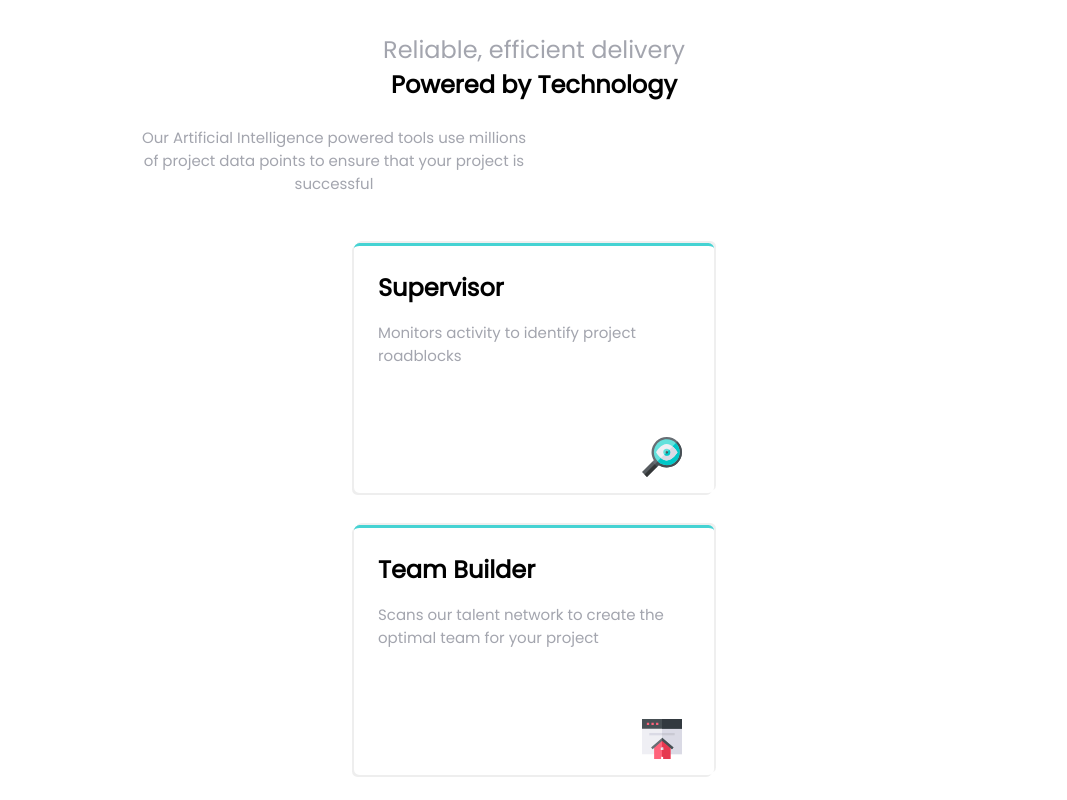
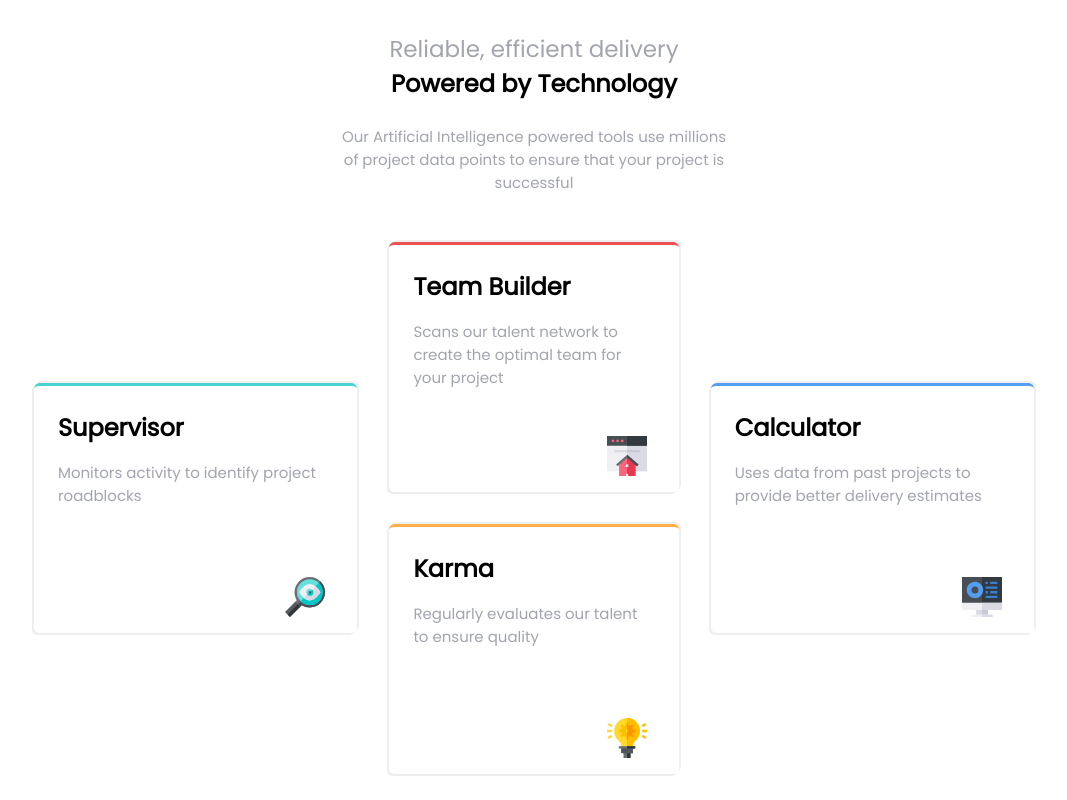
Before and after one commit to cleverAkanimoh/four-card-feature-section, a plain HTML site: page index.html in a window 1280 px wide. Shown: the top 800 px of the page, without its empty margins (106-1173 px from the left). Drawn offline with Linux system fonts and the light colour scheme.

Commit message:
modified style.css in .

```diff
--- a/style.css
+++ b/style.css
@@ -7,6 +7,7 @@
 h1 {
   color: black;
   font-size: x-large;
+  font-weight: 600;
 }
 
 body {
@@ -19,7 +20,7 @@ body {
 }
 
 main {
-  max-width: 800px;
+  max-width: 1000px;
   margin: 0 auto;
   width: 100%;
   margin-bottom: 4rem;
@@ -29,6 +30,7 @@ main {
   text-align: center;
   display: flex;
   flex-direction: column;
+  align-items: center;
   gap: 1.5rem;
 }
 
@@ -43,6 +45,7 @@ main {
 
 .reliable-section > h1 span:first-child {
   font-weight: 200;
+  font-size: 23px;
   color: hsl(229, 6%, 66%);
 }
 
@@ -61,7 +64,6 @@ main {
   flex-direction: column;
   justify-content: center;
   align-items: center;
-
   gap: 2rem;
 }
 
@@ -77,12 +79,30 @@ main {
   box-shadow: rgba(128, 128, 128, 0.134) -2px 2px,
     rgba(128, 128, 128, 0.129) 2px -2px;
 }
+
 .card h1 {
   margin-bottom: 1rem;
 }
+
 .card img {
   position: absolute;
   bottom: 1rem;
   right: 2rem;
   width: 2.5rem;
 }
+
+.two {
+  border-color: hsl(0, 78%, 62%);
+}
+.three {
+  border-color: hsl(34, 97%, 64%);
+}
+.four {
+  border-color: hsl(212, 86%, 64%);
+}
+
+@media screen and (min-width: 850px) {
+  .cards-container {
+    flex-direction: row;
+  }
+}
```
